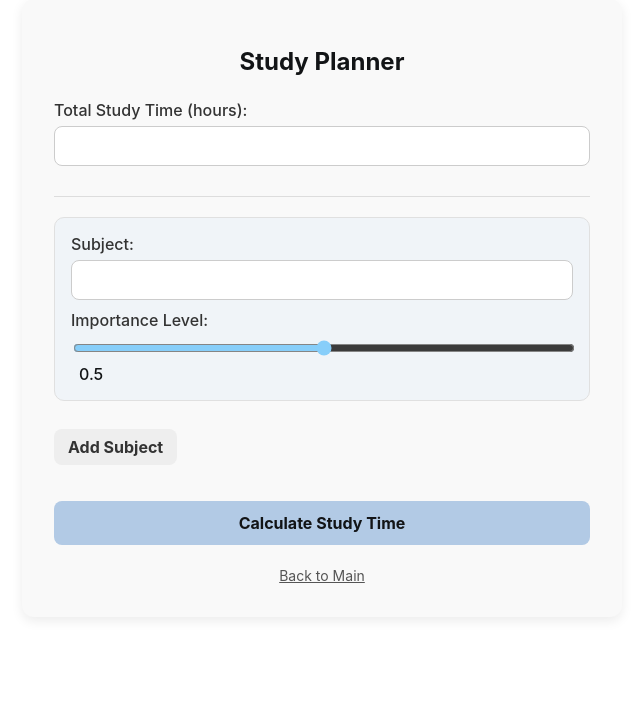
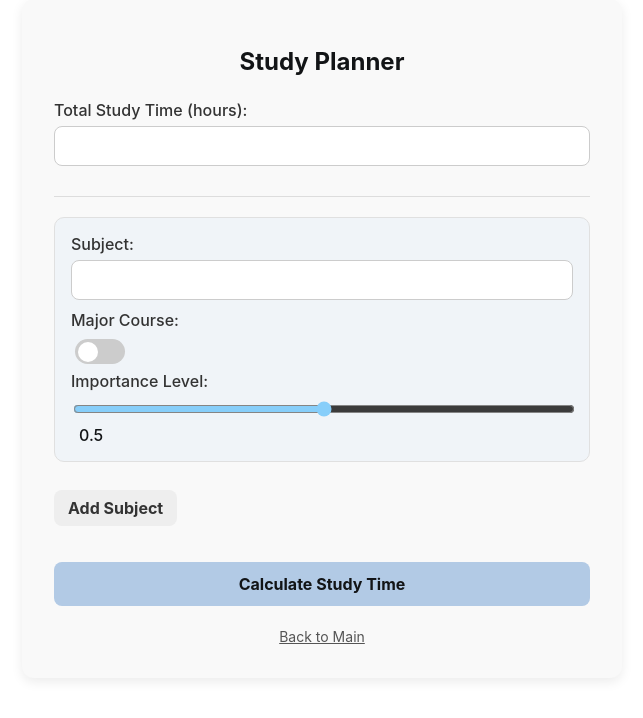
Before and after one commit to hndn00/junior, a Flask app: page /plan in a window 1280 px wide. Shown: the part 41-759 px from the top of the page, without its empty margins (318-961 px from the left). Run offline with Flask 3, Linux system fonts and the light colour scheme.

Commit message:
Add: select 'Major Course' button

```diff
--- a/templates/index.html
+++ b/templates/index.html
@@ -6,6 +6,37 @@
     <link rel="stylesheet" href="/static/style.css">
 </head>
 <body>
+<style>
+    .toggle-btn {
+        appearance: none;
+        width: 50px; /* 버튼 크기 조정 */
+        height: 25px; /* 버튼 크기 조정 */
+        border-radius: 12.5px;
+        background-color: #ccc;
+        position: relative;
+        outline: none;
+        cursor: pointer;
+        transition: all 0.3s ease;
+    }
+    .toggle-btn:checked {
+        background-color: #87ceeb; /* 하늘색과 어울리는 색상 (Light Blue) */
+    }
+    .toggle-btn:before {
+        content: '';
+        position: absolute;
+        width: 20px; /* 버튼 크기에 맞춰 고정 */
+        height: 20px; /* 버튼 크기에 맞춰 고정 */
+        border-radius: 50%;
+        background-color: white;
+        top: 2.5px; /* 위 여백 간격 */
+        left: 2.5px;
+        transition: all 0.3s ease;
+    }
+    .toggle-btn:checked:before {
+        left: 27.5px; /* checked 상태에서 이동 */
+    }
+</style>
+
 <div class="container">
     {% if session.username %}
     <div class="top-right-menu">
@@ -20,10 +51,15 @@
             <input type="number" id="total_hours" name="total_hours" step="0.1" required>
         </div>
         <hr>
+
 <div id="subjects">
     <div class="subject-item">
         <label for="name1">Subject:</label>
         <input type="text" id="name1" name="name" required>
+
+        <label for="major1">Major Course:</label>
+        <input type="checkbox" id="major1" name="major" class="toggle-btn">
+
         <label for="weight1">Importance Level:</label>
         <input type="range" id="weight1" name="weight" min="0" max="1" step="0.1" value="0.5" oninput="updateSliderValue('sliderValue1', this.value)">
         <span id="sliderValue1">0.5</span>
@@ -56,6 +92,10 @@
         div.innerHTML = `
                 <label for="name${subjectCount}">Subject:</label>
                 <input type="text" id="name${subjectCount}" name="name" required>
+
+                <label for="major${subjectCount}">Major Course:</label>
+                <input type="checkbox" id="major${subjectCount}" name="major" class="toggle-btn">
+
                 <label for="weight${subjectCount}">Importance Level:</label>
                 <input type="range" id="weight${subjectCount}" name="weight" min="0" max="1" step="0.1" value="0.5" oninput="updateSliderValue('sliderValue${subjectCount}', this.value)">
                 <span id="sliderValue${subjectCount}">0.5</span>
--- a/templates/result.html
+++ b/templates/result.html
@@ -1,5 +1,5 @@
 <!DOCTYPE html>
-<html lang="ko">
+<html lang="en">
 <head>
     <meta charset="UTF-8">
     <title>Study Time Allocation Result</title>
```
Lines whose indentation alone changed are shown as unchanged.
